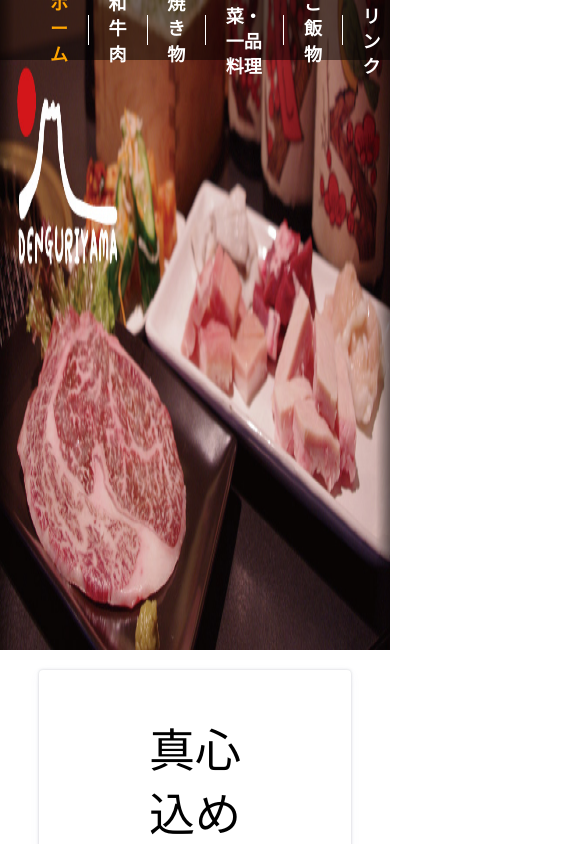
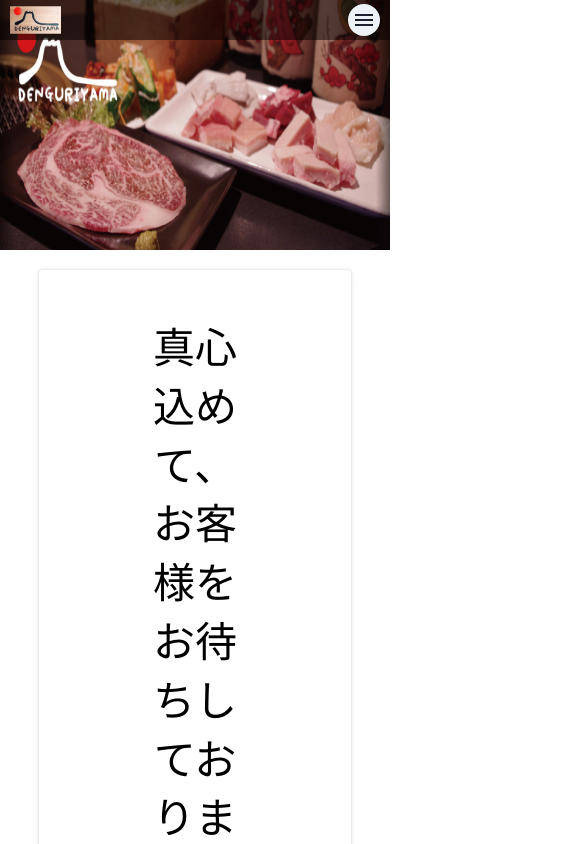
Before and after one commit to theanhnd238/denguriyama, a Next.js app: page / in a window 390 px wide. Shown: the top 844 px of the page, 585 px wide, since content can reach past the window. Built offline with nearby package versions, Linux system fonts and the light colour scheme.

Commit message:
add mobile menu

```diff
--- a/src/components/common/banner.tsx
+++ b/src/components/common/banner.tsx
@@ -8,7 +8,7 @@ interface BannerProps {
 }
 function Banner({ url, pageName }: BannerProps) {
   return (
-    <Box h="650px" w="100%">
+    <Box h={{ base: "250px", md: "350px", mid: "650px" }} w="100%">
       <Image w="100%" h="100%" src={url} alt="banner" objectFit="fill" />
       <Header pageName={pageName} />
     </Box>
--- a/src/components/common/header.tsx
+++ b/src/components/common/header.tsx
@@ -1,16 +1,25 @@
 import {
   Box,
   Divider,
+  Drawer,
+  DrawerBody,
+  DrawerCloseButton,
+  DrawerContent,
+  DrawerHeader,
+  DrawerOverlay,
   Flex,
   HStack,
-  Icon,
+  IconButton,
   Image,
   Link,
   Text,
+  VStack,
+  useDisclosure,
 } from "@chakra-ui/react";
+import { MdMenu } from "react-icons/md";
 import { useRouter } from "next/router";
-import { useEffect, useState } from "react";
 import { FaPhoneVolume } from "react-icons/fa6";
+import React, { useRef } from "react";
 
 interface Menu {
   name: string;
@@ -21,7 +30,8 @@ interface HeaderProps {
 
 function Header({ pageName }: HeaderProps) {
   const router = useRouter();
-
+  const { isOpen, onOpen, onClose } = useDisclosure();
+  const btnRef = useRef<HTMLDivElement>(null);
   const menu: Menu[] = [
     { name: "ホーム" },
     { name: "和牛肉" },
@@ -50,25 +60,93 @@ function Header({ pageName }: HeaderProps) {
   return (
     <Flex
       w="100%"
-      h="60px"
+      h={{ base: "40px", md: "60px" }}
       bgColor="rgba(0, 0, 0, 0.5)"
       justifyContent="space-between"
       alignItems="center"
       color="#ffffff"
-      p="0 50px"
+      p={{ base: "0 10px", md: "0 50px" }}
       position="absolute"
       top="0"
       left="0"
     >
       <Flex
-        h="80px"
+        h={{ base: "40px", md: "80px" }}
         alignItems="center"
         cursor="pointer"
         onClick={() => router.push("/")}
       >
         <Image h="70%" alt="logo" src="/images/logo.png" />
       </Flex>
-      <HStack spacing="20px">
+      <IconButton
+        isRound={true}
+        size="sm"
+        aria-label="Menu bar"
+        icon={<MdMenu color="accent.600" fontSize={"24px"} />}
+        display={{ base: "flex", md: "flex", lg: "none", xl: "none" }}
+        // ref={btnRef}
+        onClick={onOpen}
+      />
+      <Drawer
+        size="full"
+        isOpen={isOpen}
+        placement="bottom"
+        onClose={onClose}
+        // finalFocusRef={btnRef}
+      >
+        <DrawerOverlay />
+        <DrawerContent>
+          <DrawerCloseButton />
+          <DrawerBody p="0">
+            <Flex
+              w={"100%"}
+              h={"100%"}
+              flexDirection="column"
+              align="center"
+              letterSpacing="4px"
+              pt="30px"
+              gap="30px 0"
+              bgGradient="linear-gradient(#f7f7e8 0%,#c7cfb7 100%)"
+            >
+              {menu.map((item, index) => (
+                <>
+                  <Link
+                    href={renderMenu(item.name)}
+                    key={index}
+                    fontWeight="bold"
+                    fontSize={"18px"}
+                    _hover={{ textDecoration: "none", color: "orange" }}
+                    color={item.name === pageName ? "orange" : ""}
+                    textAlign="center"
+                  >
+                    <Text>{item.name}</Text>
+                  </Link>
+                </>
+              ))}
+              <Link
+                href={"guide"}
+                fontWeight="bold"
+                fontSize={"18px"}
+                _hover={{ textDecoration: "none", color: "orange" }}
+                color={pageName === "店舗案内" ? "orange" : ""}
+                textAlign="center"
+              >
+                <Text> 店舗案内</Text>
+              </Link>
+              <Flex
+                alignItems="center"
+                onClick={() => window.open("tel:0484311027")}
+              >
+                <FaPhoneVolume fontSize="20px" />
+                <Text ml="10px" fontSize="20px" fontWeight="bold">
+                  048−431−1027
+                </Text>
+              </Flex>
+            </Flex>
+          </DrawerBody>
+        </DrawerContent>
+      </Drawer>
+      <HStack spacing="20px" display={{ base: "none", md: "flex" }}>
         {menu.map((item, index) => (
           <>
             <Link
@@ -78,6 +156,7 @@ function Header({ pageName }: HeaderProps) {
               fontSize={"18px"}
               _hover={{ textDecoration: "none", color: "orange" }}
               color={item.name === pageName ? "orange" : ""}
+              _focus={{ boxShadow: "none !important" }}
             >
               {item.name}
             </Link>
@@ -90,11 +169,16 @@ function Header({ pageName }: HeaderProps) {
           fontSize={"18px"}
           _hover={{ textDecoration: "none", color: "orange" }}
           color={pageName === "店舗案内" ? "orange" : ""}
+          _focus={{ boxShadow: "none !important" }}
         >
           店舗案内
         </Link>
       </HStack>
-      <Flex alignItems="center" onClick={() => window.open("tel:0484311027")}>
+      <Flex
+        alignItems="center"
+        onClick={() => window.open("tel:0484311027")}
+        display={{ base: "none", md: "" }}
+      >
         <FaPhoneVolume fontSize="20px" />
         <Text ml="10px" fontSize="20px" fontWeight="bold">
           048−431−1027
--- /dev/null
+++ b/src/components/common/layout.tsx
@@ -0,0 +1,74 @@
+import { ReactNode, useEffect, useState } from "react";
+import { Box, Flex } from "@chakra-ui/react";
+import { FaChevronUp } from "react-icons/fa";
+import Footer from "./footer";
+import Banner from "./banner";
+interface LayoutProps {
+  url?: string;
+  pageName: string;
+  children: ReactNode;
+}
+
+function Layout({
+  pageName,
+  children,
+  url = "/images/banner.png",
+}: LayoutProps) {
+  const [showButton, setShowButton] = useState<boolean>(false);
+
+  useEffect(() => {
+    function scrollTop() {
+      if (window.pageYOffset > 300) {
+        setShowButton(true);
+      } else {
+        setShowButton(false);
+      }
+    }
+    window.addEventListener("scroll", scrollTop);
+
+    return () => {
+      window.removeEventListener("scroll", scrollTop);
+    };
+  }, []);
+
+  const scrollToTop = () => {
+    window.scrollTo({
+      top: 0,
+      behavior: "smooth",
+    });
+  };
+  return (
+    <Flex flexDir="column" alignItems="center">
+      <Banner pageName={pageName} url={url} />
+      {children}
+      <Footer pageName={pageName} />
+      {showButton && (
+        <Box
+          pos="fixed"
+          zIndex={"999"}
+          w={{ base: "45px", md: "60px", lg: "80px" }}
+          h={{ base: "45px", md: "60px", lg: "80px" }}
+          bottom="20px"
+          right="20px"
+          bgColor={"#fafafa"}
+          borderRadius="100%"
+          color={"#e53935"}
+          border={`1px solid #e53935`}
+          onClick={scrollToTop}
+          display="flex"
+          flexDirection="column"
+          alignItems="center"
+          justifyContent={"center"}
+          gap={"4px 0"}
+          fontSize={{ base: "12px", md: "16px", lg: "20px" }}
+          cursor="pointer"
+        >
+          <FaChevronUp />
+          TOP
+        </Box>
+      )}
+    </Flex>
+  );
+}
+
+export default Layout;
--- a/src/components/pageContents/homePage/index.tsx
+++ b/src/components/pageContents/homePage/index.tsx
@@ -6,6 +6,7 @@ import Restaurant from "./restaurant";
 function HomePageContent() {
   return (
     <Box
+      maxW="1280px"
       w="80%"
       bgColor={"accent.white"}
       borderRadius="4px"
@@ -21,7 +22,7 @@ function HomePageContent() {
           p="50px 100px"
           // bgColor="#EFDBC3"
         >
-          <Text textAlign="center" fontSize="46px" mb="20px">
+          <Text textAlign="center" fontSize="42px" mb="20px">
             真心込めて、お客様をお待ちしております。
           </Text>
           <VStack alignItems="flex-start" fontSize="16px" spacing="10px">
--- a/src/pages/_app.tsx
+++ b/src/pages/_app.tsx
@@ -5,7 +5,7 @@ import { theme } from "../../styles/theme";
 export default function App({ Component, pageProps }: AppProps) {
   return (
     <ChakraProvider theme={theme} resetCSS={true}>
-      <Component Component={Component} {...pageProps} />
+      <Component {...pageProps} />
     </ChakraProvider>
   );
 }
--- a/src/pages/index.tsx
+++ b/src/pages/index.tsx
@@ -1,17 +1,11 @@
-import Banner from "@/components/common/banner";
-import Footer from "@/components/common/footer";
+import Layout from "@/components/common/layout";
 import HomePageContent from "@/components/pageContents/homePage";
-import { Box } from "@chakra-ui/react";
 
 function HomePage() {
   return (
-    <Box>
-      <Banner url="/images/banner.png" pageName="ホーム" />
-      <Box display="flex" justifyContent="center" w="100%">
-        <HomePageContent />
-      </Box>
-      <Footer pageName="ホーム" />
-    </Box>
+    <Layout pageName="ホーム">
+      <HomePageContent />
+    </Layout>
   );
 }
 
--- a/styles/theme.tsx
+++ b/styles/theme.tsx
@@ -25,9 +25,6 @@ const CustomerTheme: Record<string, any> = {
         width: "100%",
         objectFit: "cover",
       },
-      "*::placeholder": {
-        color: mode("gray.400", "whiteAlpha.400"),
-      },
     },
   },
 
```
Also changed, not shown: src/components/common/footer.tsx (+10 -1 lines).
